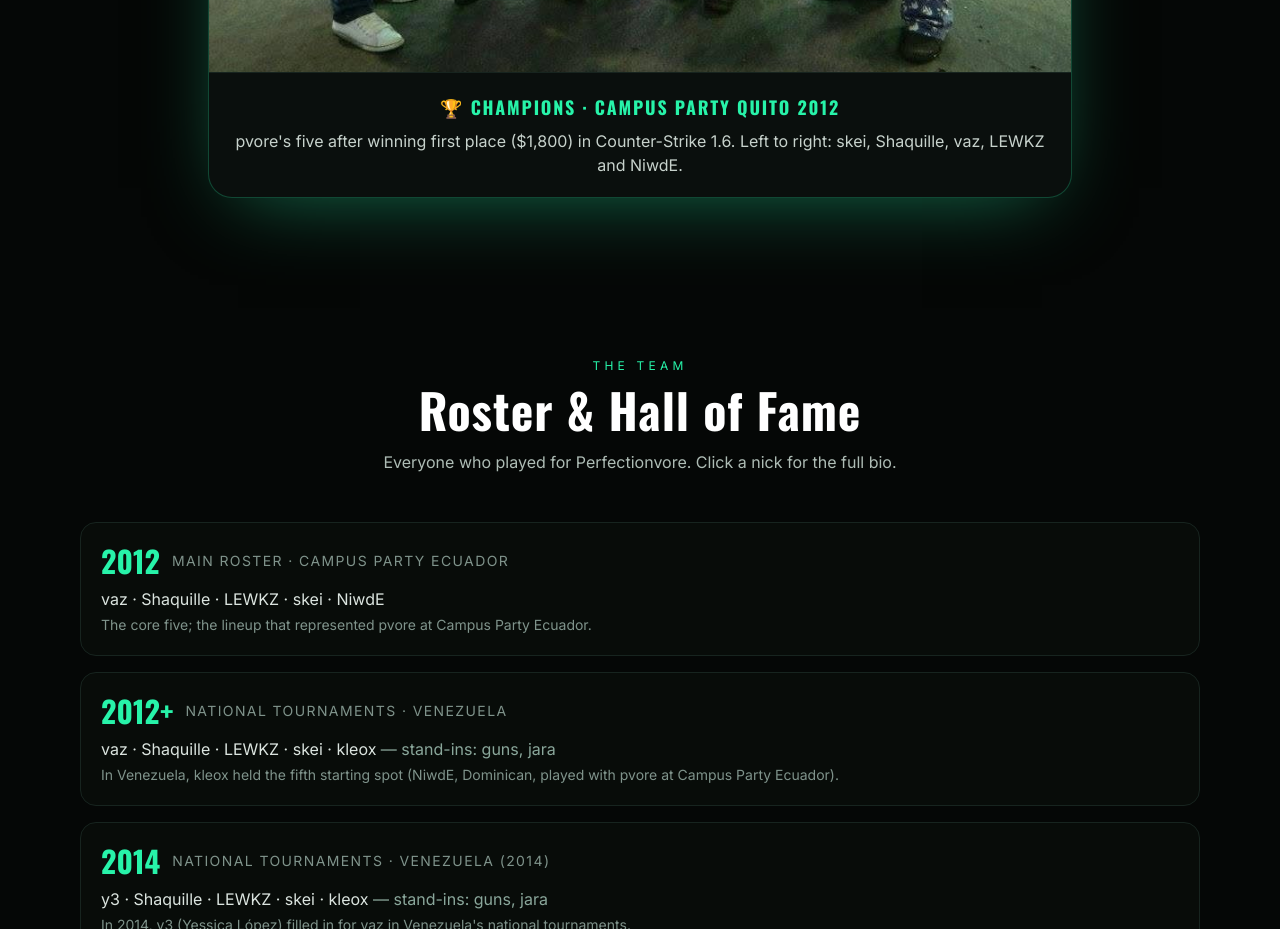
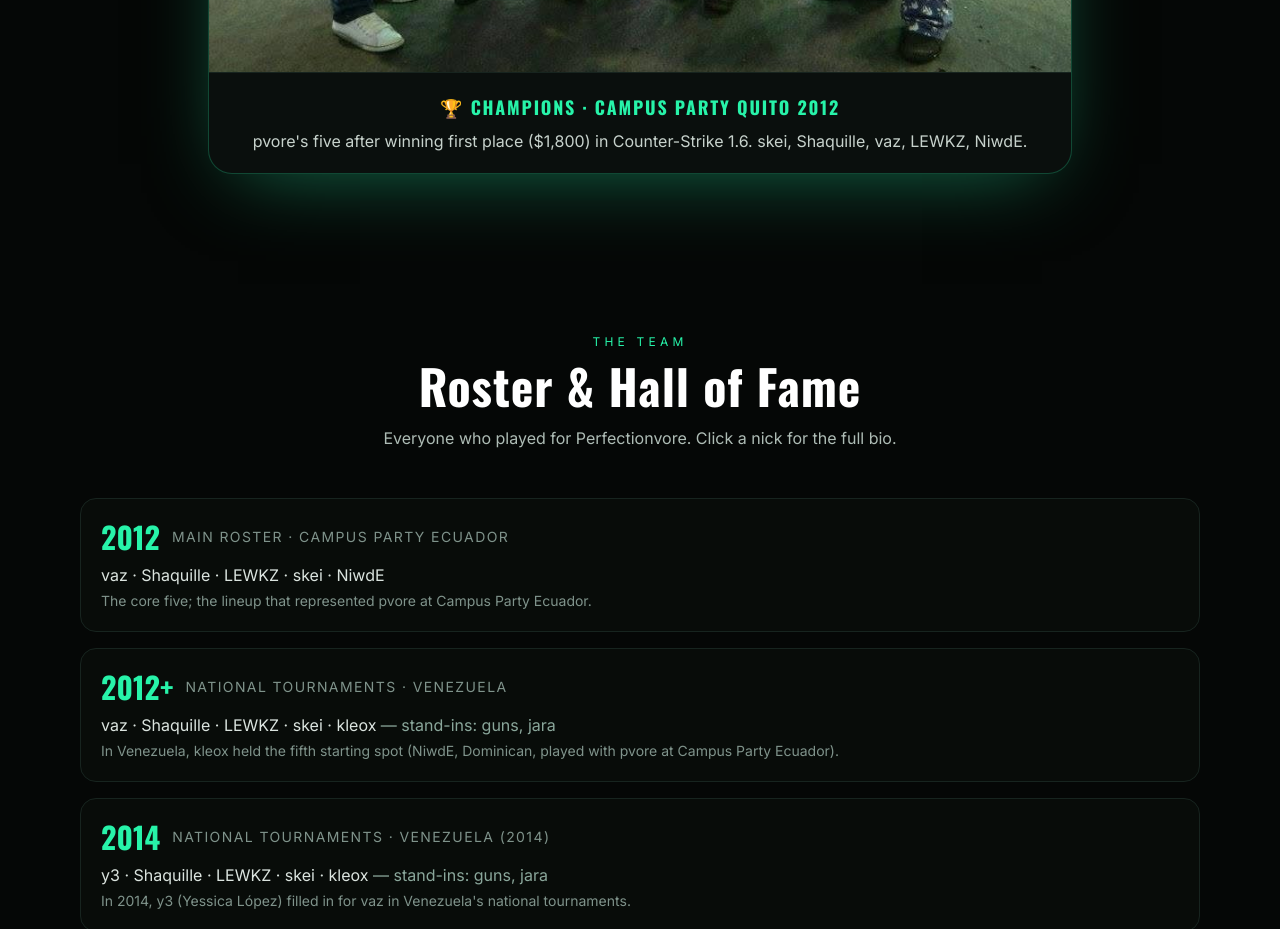
Before and after one commit to diurnalreign/perfectionvore, a React (Vite) app: page / in a window 1280 px wide. Shown: the part 1440-2369 px from the top of the page. Built offline with nearby package versions, Linux system fonts and the light colour scheme.

Commit message:
Quita "izquierda a derecha" del pie de la foto de campeones
Deja solo los nicks (skei, Shaquille, vaz, LEWKZ, NiwdE) en ambos idiomas.

Co-Authored-By: Claude Opus 4.8 <noreply@anthropic.com>
Claude-Session: https://claude.ai/code/session_01BB6Kwsi6y9yUf3GDsb7pND

```diff
--- a/src/i18n.tsx
+++ b/src/i18n.tsx
@@ -115,8 +115,8 @@ const UI = {
     en: '🏆 Champions · Campus Party Quito 2012',
   },
   'champions.caption': {
-    es: 'El quinteto de pvore tras ganar el primer lugar ($1,800) en Counter-Strike 1.6. De izquierda a derecha: skei, Shaquille, vaz, LEWKZ y NiwdE.',
-    en: "pvore's five after winning first place ($1,800) in Counter-Strike 1.6. Left to right: skei, Shaquille, vaz, LEWKZ and NiwdE.",
+    es: 'El quinteto de pvore tras ganar el primer lugar ($1,800) en Counter-Strike 1.6. skei, Shaquille, vaz, LEWKZ, NiwdE.',
+    en: "pvore's five after winning first place ($1,800) in Counter-Strike 1.6. skei, Shaquille, vaz, LEWKZ, NiwdE.",
   },
   'champions.alt': {
     es: 'El roster de Perfectionvore sostiene el cheque de primer lugar ($1,800) en Campus Party Quito 2012.',
```
